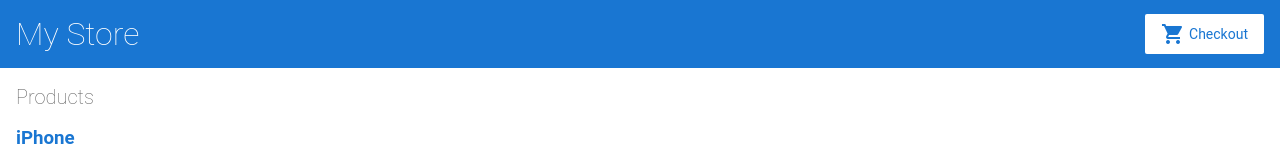
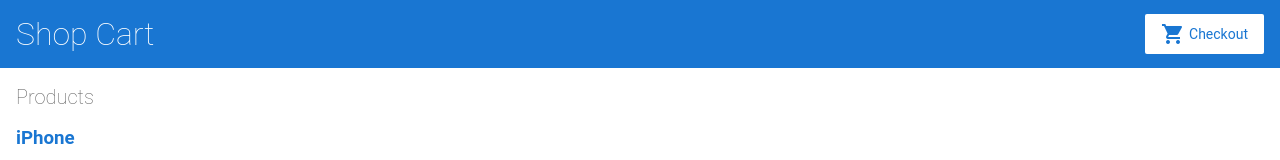
Before and after one commit to syed-sid4/angular-neeacw-mprbxw, an Angular app: page / in a window 1280 px wide. Shown: the top 160 px of the page. Built offline with nearby package versions, Linux system fonts and the light colour scheme.

Commit message:
1 file modified

```diff
--- a/src/app/top-bar/top-bar.component.html
+++ b/src/app/top-bar/top-bar.component.html
@@ -1,7 +1,7 @@
 <a [routerLink]="['/']">
-  <h1>My Store</h1>
+  <h1>Shop Cart</h1>
 </a>
-
+<a img="./assets/img/IMG_20190823_192311.jpg"> </a>
 
 <a routerLink="/cart" class="button fancy-button"><i class="material-icons">shopping_cart</i>Checkout</a>
 
```
